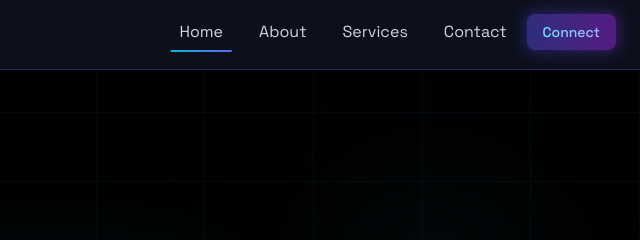
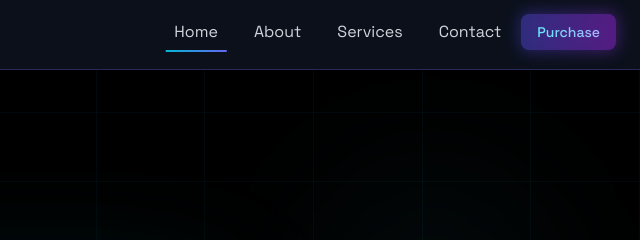
Before and after one commit to Luzisrepo/Undetech.pub, a plain HTML site: page index.html in a window 1280 px wide. Shown: the top 240 px of the page, 640-1280 px from the left. Drawn offline with nearby package versions, Linux system fonts and the light colour scheme.

Commit message:
Update index.html

```diff
--- a/index.html
+++ b/index.html
@@ -85,7 +85,7 @@
   onclick="window.location.href='https://example.com'"
   class="contact-btn px-4 py-2 bg-gradient-to-r from-indigo-900/90 to-purple-900/90 rounded-lg text-white text-sm font-medium relative z-10 flex items-center justify-center gap-2 group-hover:from-indigo-800/90 group-hover:to-purple-800/90 transition-all duration-300"
 >
-  <span class="bg-gradient-to-r from-cyan-300 to-indigo-300 bg-clip-text text-transparent">Connect</span>
+  <span class="bg-gradient-to-r from-cyan-300 to-indigo-300 bg-clip-text text-transparent">Purchase</span>
 </button>
 
                     </div>
```
